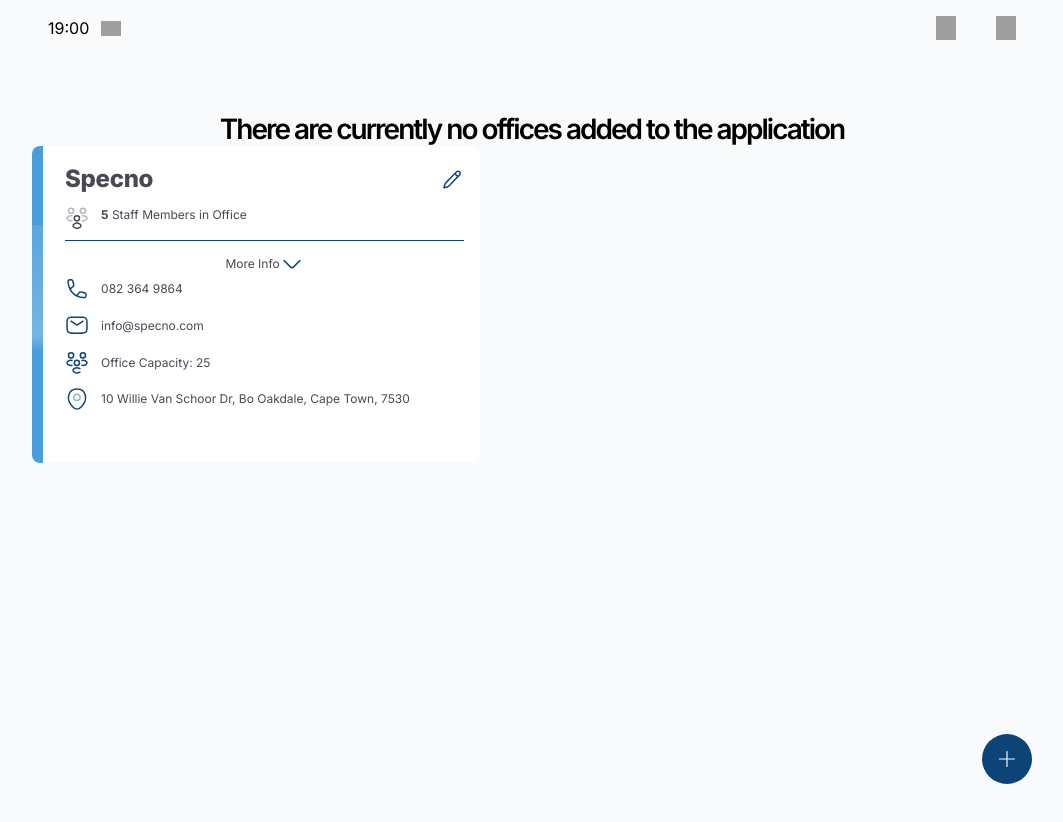
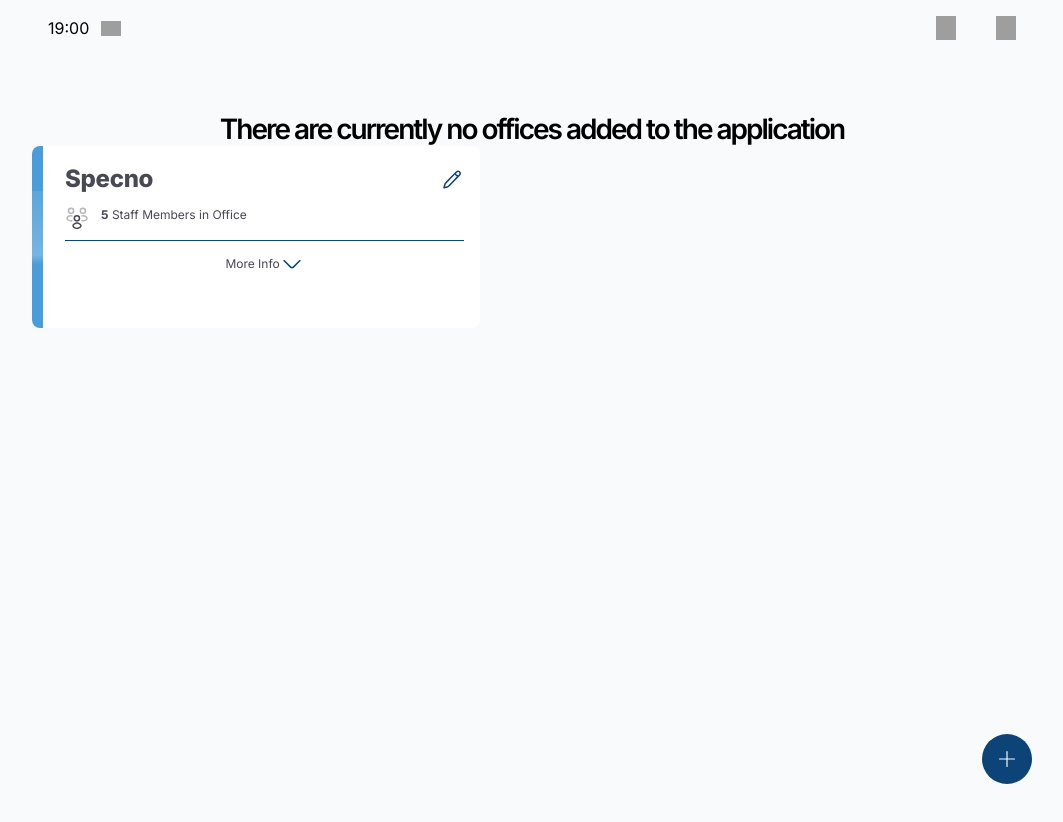
Before and after one commit to fGiordi/tecnical-assignment, a Next.js app: page / in a window 1280 px wide. Shown: the top 822 px of the page, without its empty margins (108-1171 px from the left). Built offline with nearby package versions, Linux system fonts and the light colour scheme; grey boxes are pictures that could not be loaded.

Commit message:
added toggle for more info

```diff
--- a/src/app/components/OfficeCard.tsx
+++ b/src/app/components/OfficeCard.tsx
@@ -18,7 +18,9 @@
   // questions some px I did round eg, 11.6 in specno card heading I made it 12px?
   // same with 9.3 margin bottom of 5 staff members , making it 9
 
-  const collapse = () => {};
+  const collapse = () => {
+    setShowMoreInfo((preve) => !preve);
+  };
 
   return (
     <div className="flex flex-col h-full bg-white border-specno-light-blue rounded-[8px] max-w-md">
@@ -62,7 +64,7 @@
               />
             </button>
           </div>
-          {true && (
+          {moreInfo && (
             <div className="flex flex-col gap-3 items-start">
               <IconText
                 imgName="Phone Icon"
```
